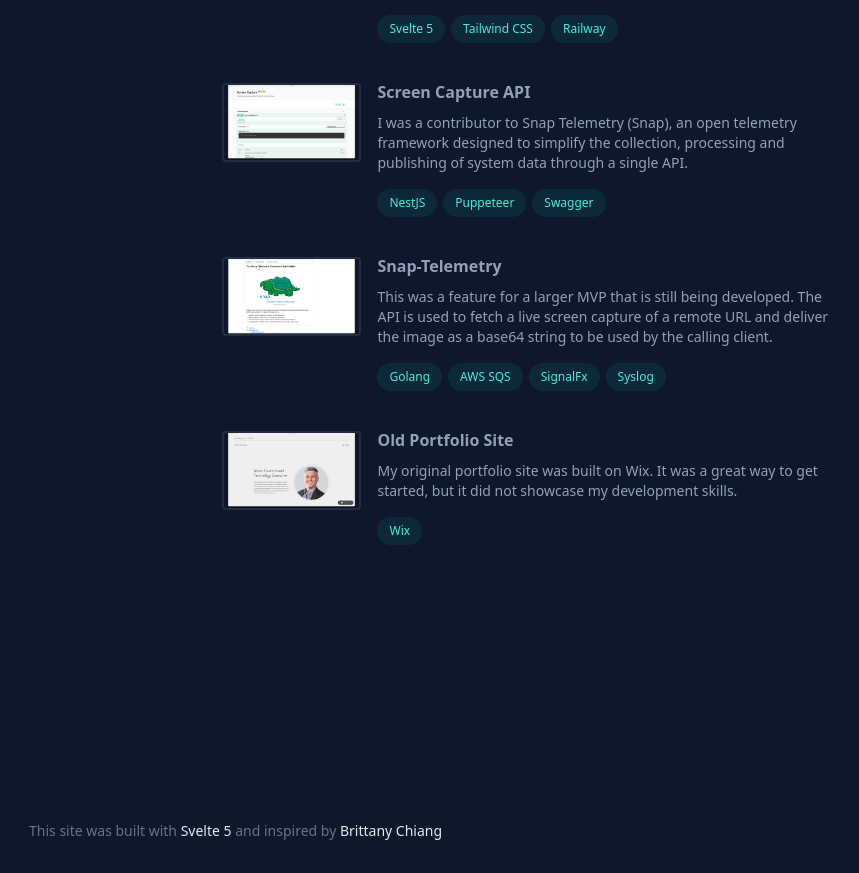
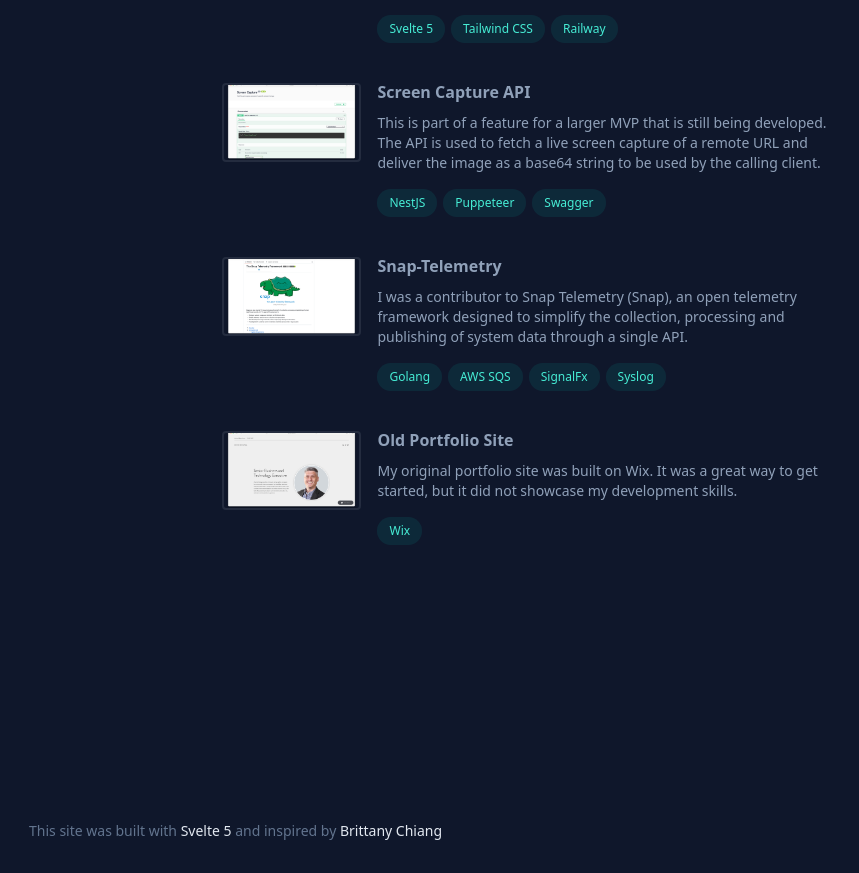
Before and after one commit to dishmael/my-portfolio-site, a SvelteKit app: page / in a window 1280 px wide. Shown: the part 2896-3769 px from the top of the page, without its empty margins (403-1262 px from the left). Built offline with nearby package versions, Linux system fonts and the light colour scheme.

Commit message:
Fixed desdription mismatch

```diff
--- a/src/routes/+page.svelte
+++ b/src/routes/+page.svelte
@@ -218,8 +218,9 @@
 					skills={['NestJS', 'Puppeteer', 'Swagger']}
 				>
 					<p>
-						I was a contributor to Snap Telemetry (Snap), an open telemetry framework designed to
-						simplify the collection, processing and publishing of system data through a single API.
+						This is part of a feature for a larger MVP that is still being developed. The API is
+						used to fetch a live screen capture of a remote URL and deliver the image as a base64
+						string to be used by the calling client.
 					</p>
 				</ProjectCard>
 				<ProjectCard
@@ -228,9 +229,8 @@
 					skills={['Golang', 'AWS SQS', 'SignalFx', 'Syslog']}
 				>
 					<p>
-						This was a feature for a larger MVP that is still being developed. The API is used to
-						fetch a live screen capture of a remote URL and deliver the image as a base64 string to
-						be used by the calling client.
+						I was a contributor to Snap Telemetry (Snap), an open telemetry framework designed to
+						simplify the collection, processing and publishing of system data through a single API.
 					</p>
 				</ProjectCard>
 				<ProjectCard
```
